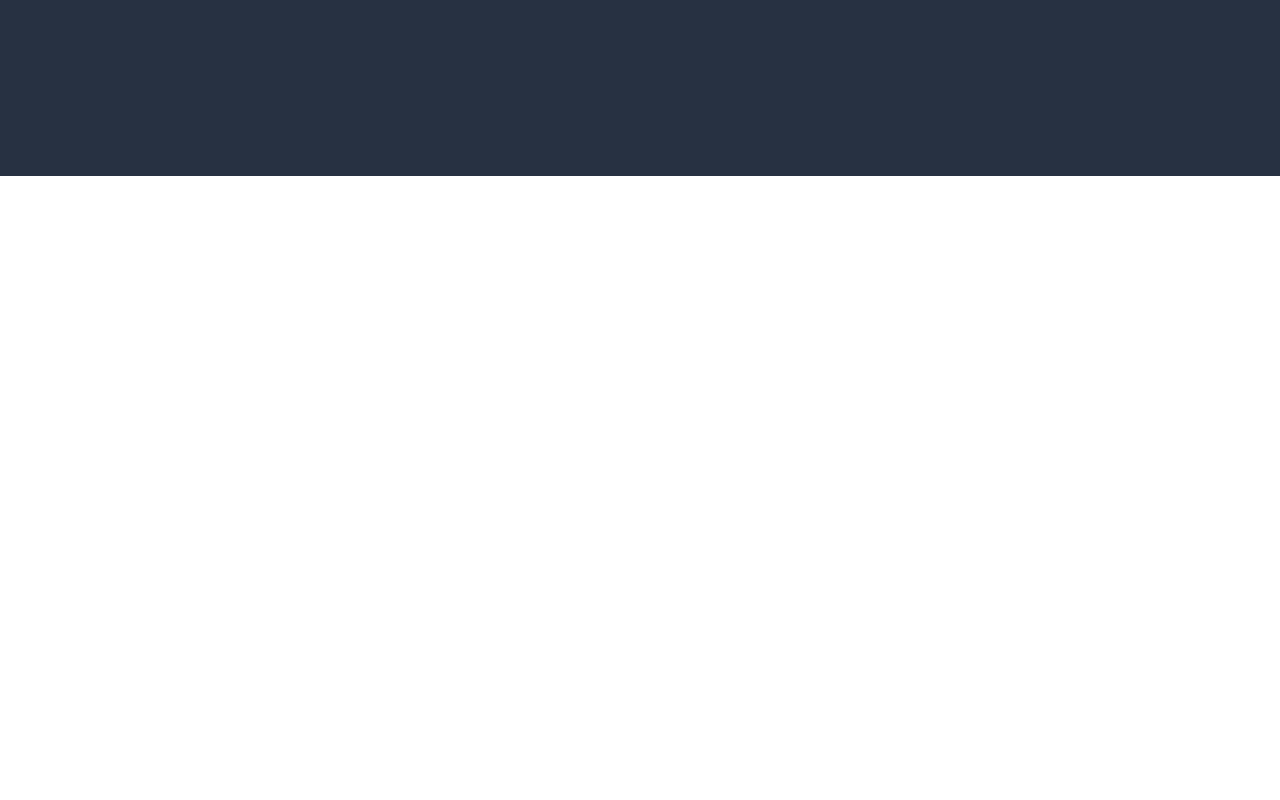
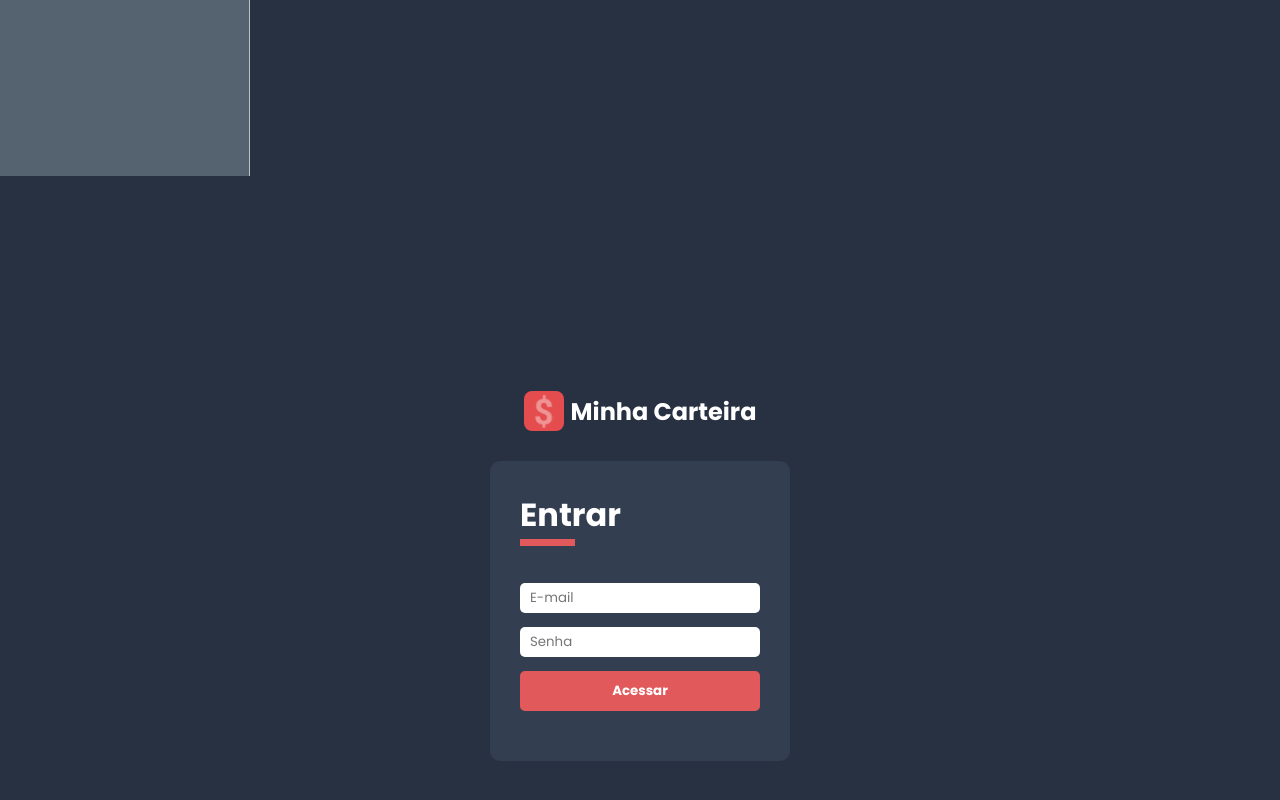
Before and after one commit to Esthefani-Possamai/Dashboard, a React (Create React App) app: page /SignIn in a window 1280 px wide. Shown: the part 624-1424 px from the top of the page. Before the commit the page ends 800 px from the top, so only its background shows below. Built offline with nearby package versions, Linux system fonts and the light colour scheme.

Commit message:
Finalização do desenvolvimento do hook de autenticação

```diff
--- a/src/App.tsx
+++ b/src/App.tsx
@@ -3,6 +3,7 @@ import GlobalStyles from './style/GlobalStyle';
 import {ThemeProvider} from 'styled-components'
 import { useTheme } from './Hooks/theme';
 import { AuthRoutes } from './routes/auth.routes';
+import { AppRoutes } from './routes/app.routes';
 
 function App() {
 
@@ -10,7 +11,7 @@ function App() {
   return (
     <ThemeProvider theme={theme}>
       <GlobalStyles />
-      {/* <AppRoutes/> */}
+      <AppRoutes/>
       <AuthRoutes/>
     </ThemeProvider>
   );
--- a/src/Hooks/theme.tsx
+++ b/src/Hooks/theme.tsx
@@ -1,11 +1,11 @@
-import React, { createContext, useState, useContext, ReactNode, ReactChild, ReactChildren } from "react";
+import React, { createContext, useState, useContext, ReactNode} from "react";
 import dark from "../style/themes/dark";
 import light from "../style/themes/light";
 
 interface IThemeContext {
   toggleTheme(): void;
   theme: ITheme;
-  children?: React. ReactNode;
+  children?: React.ReactNode;
 }
 
 
--- /dev/null
+++ b/src/components/Button/Button.tsx
@@ -0,0 +1,10 @@
+import React, { ButtonHTMLAttributes } from "react";
+import * as C from './styles'
+
+type ButtonProps = ButtonHTMLAttributes<HTMLButtonElement>;
+
+export const ButtonForm: React.FC <ButtonProps> = ({children, ...rest}) => (
+        <C.Container {...rest}>
+                {children}
+        </C.Container>
+)
--- /dev/null
+++ b/src/components/Button/styles.ts
@@ -0,0 +1,17 @@
+import styled from "styled-components";
+
+export const Container = styled.button `
+    width: 100%;
+    margin: 7px 0px;
+    padding: 10px;
+    border-radius: 5px;
+    font-weight: bold ;
+    background-color: ${props => props.theme.colors.warning};
+    color: ${props => props.theme.colors.white};
+    transition: opacity 0.3s;
+    vertical-align: middle;
+
+    &:hover {
+        opacity: 0.7;
+    }
+`;
--- a/src/pages/SignIn/SignIn.tsx
+++ b/src/pages/SignIn/SignIn.tsx
@@ -2,6 +2,7 @@ import React from "react";
 import * as C from './styles'
 import logoImg from '../../icons/logo.svg'
 import { InputForm } from "../../components/Input/Input";
+import { ButtonForm } from "../../components/Button/Button";
 
 export const SignIn = () => {
     return (
@@ -17,14 +18,18 @@ export const SignIn = () => {
                 </C.FormTitle>
                 <InputForm
                 type="email"
-                required/>
+                required
+                placeholder="E-mail"
+                />
                 <InputForm
                 type="password"
                 required
-
+                placeholder="Senha"
                 />
 
-                <button type="submit">Acessar</button>
+               <ButtonForm
+               type="submit"
+               >Acessar</ButtonForm>
            </C.Form>
         </C.Container>
     )
--- a/src/pages/SignIn/styles.ts
+++ b/src/pages/SignIn/styles.ts
@@ -37,6 +37,8 @@ export const Form = styled.form `
 
 export const FormTitle = styled.h1 `
 
+margin-bottom: 30px;
+
 color: ${props => props.theme.colors.white};
 
     &:after {
```
Also changed, not shown: src/Hooks/auth.tsx (added, +46 -0 lines).
